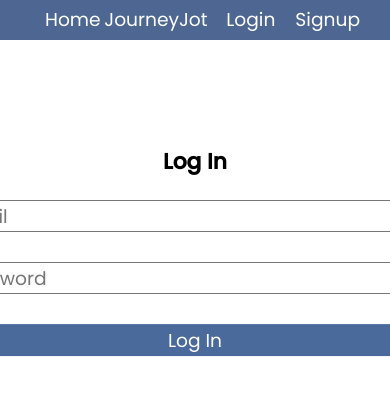
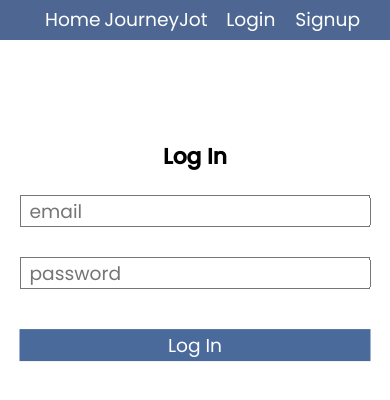
Before and after one commit to Stroller15/JourneyJot-frontend, a React (Create React App) app: page /api/login in a window 390 px wide. Shown: the top 400 px of the page. Built offline with nearby package versions, Linux system fonts and the light colour scheme.

Commit message:
added css for mobile responsiveness

```diff
--- a/src/styles/styles.module.scss
+++ b/src/styles/styles.module.scss
@@ -85,6 +85,7 @@
     }
 }
 
+
 .loginForm {
     width: 500px;
     display: flex;
@@ -126,3 +127,24 @@
         cursor: pointer;
     }
 }
+
+
+
+@media (max-width: 768px) {
+  .loginForm {
+    width: 90%;
+  }
+
+  .loginForm h3 {
+    text-align: center;
+  }
+
+  .loginForm input {
+    width: 100%;
+  }
+
+  .loginForm button {
+    width: 100%;
+    margin-top: 10px;
+  }
+}
```
